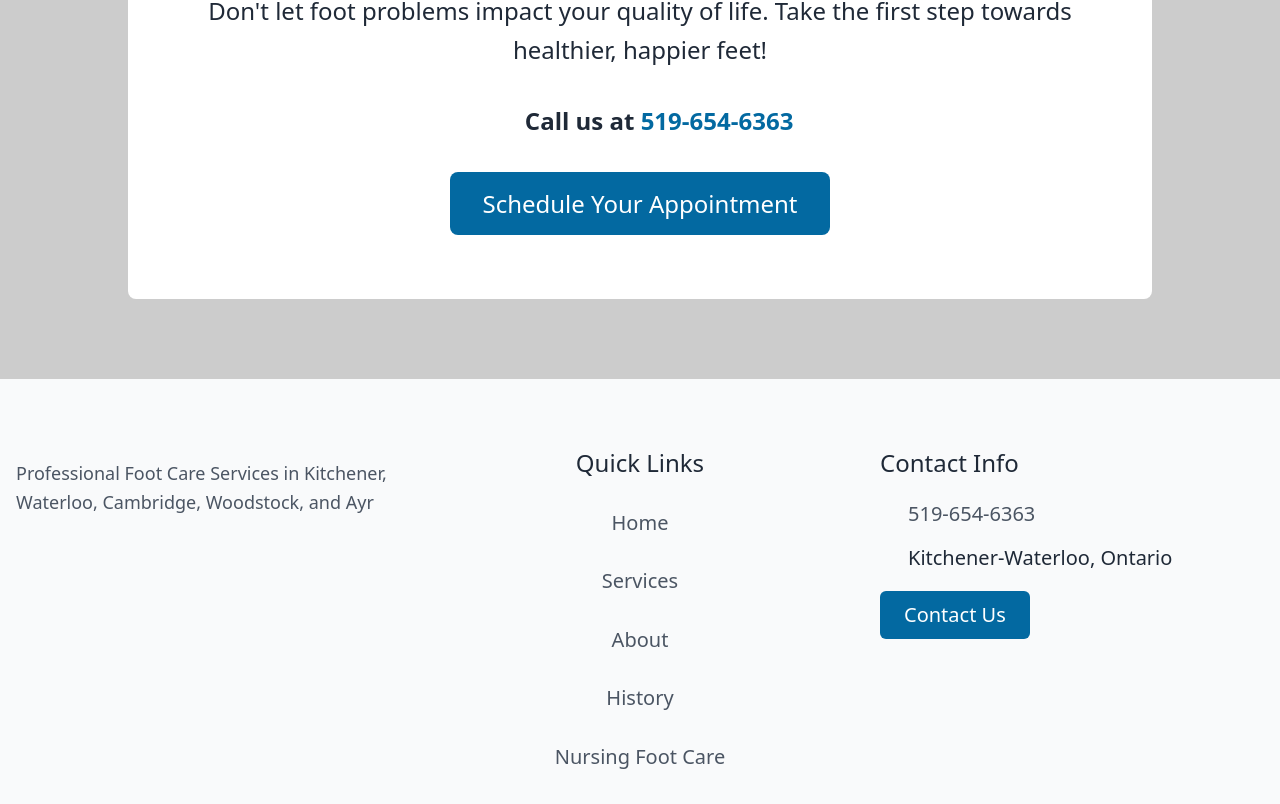
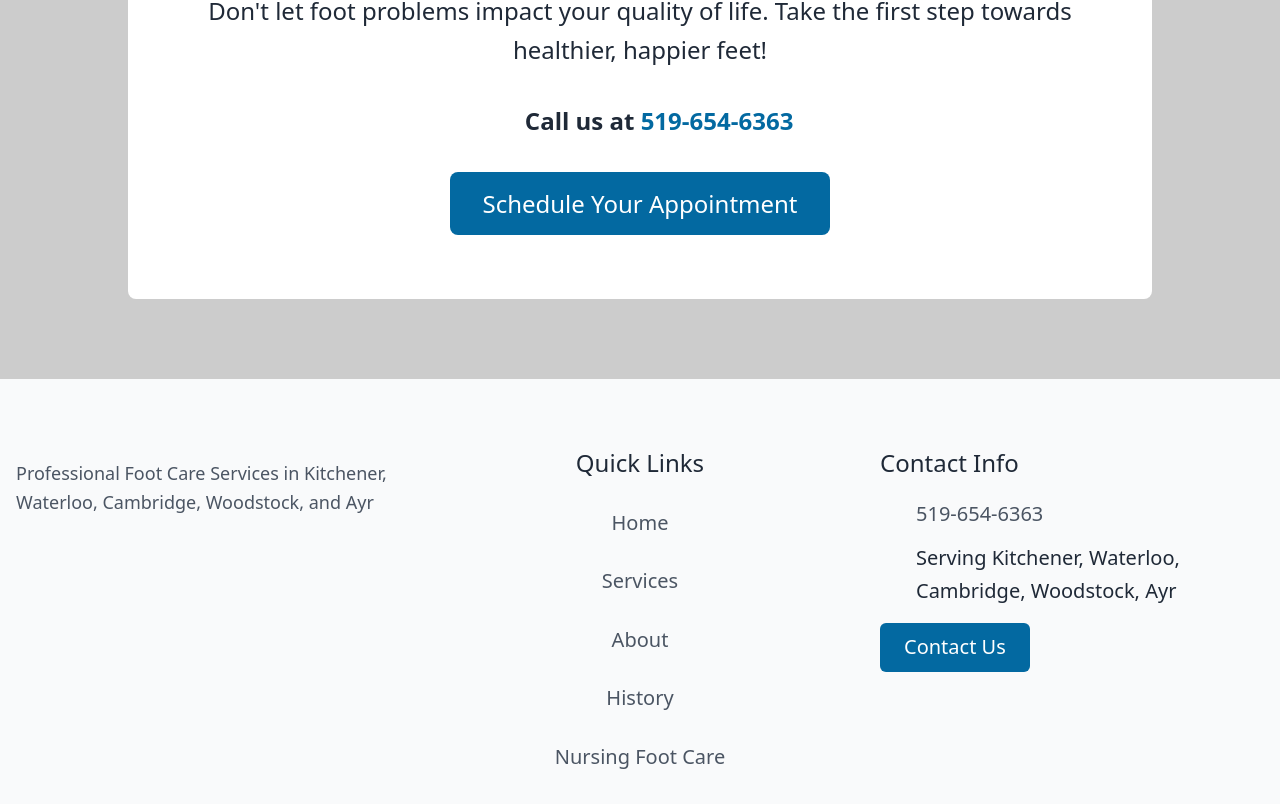
Before and after one commit to MattRuetz/feet-on-the-go, a SvelteKit app: page / in a window 1280 px wide. Shown: the part 3745-4549 px from the top of the page. Built offline with nearby package versions, Linux system fonts and the light colour scheme; some icons are missing.

Commit message:
updated service locations

```diff
--- a/src/routes/+layout.svelte
+++ b/src/routes/+layout.svelte
@@ -116,13 +116,13 @@
     <div class="footer-contact">
       <p class="footer-heading">Contact Info</p>
       <div class="contact-details">
-        <a href="tel:+15196546363" class="flex items-center space-x-2">
+        <a href="tel:+15196546363" class="flex items-center space-x-4">
           <FontAwesomeIcon icon={faPhone} />
           <span>519-654-6363</span>
         </a>
-        <span class="location flex items-center space-x-2">
+        <span class="location flex items-center space-x-4">
           <FontAwesomeIcon icon={faLocationDot} />
-          <span>Kitchener-Waterloo, Ontario</span>
+          <span>Serving Kitchener, Waterloo, Cambridge, Woodstock, Ayr</span>
         </span>
       </div>
       <a href="/contact" class="footer-cta">Contact Us</a>
--- a/src/routes/contact/+page.svelte
+++ b/src/routes/contact/+page.svelte
@@ -34,7 +34,7 @@
         </a>
         <div class="contact-link">
           <FontAwesomeIcon icon={faLocationDot} />
-          <span>Kitchener-Waterloo, Ontario</span>
+          <span>Kitchener, Waterloo, Cambridge, Woodstock, Ayr</span>
         </div>
       </div>
     </div>
```
